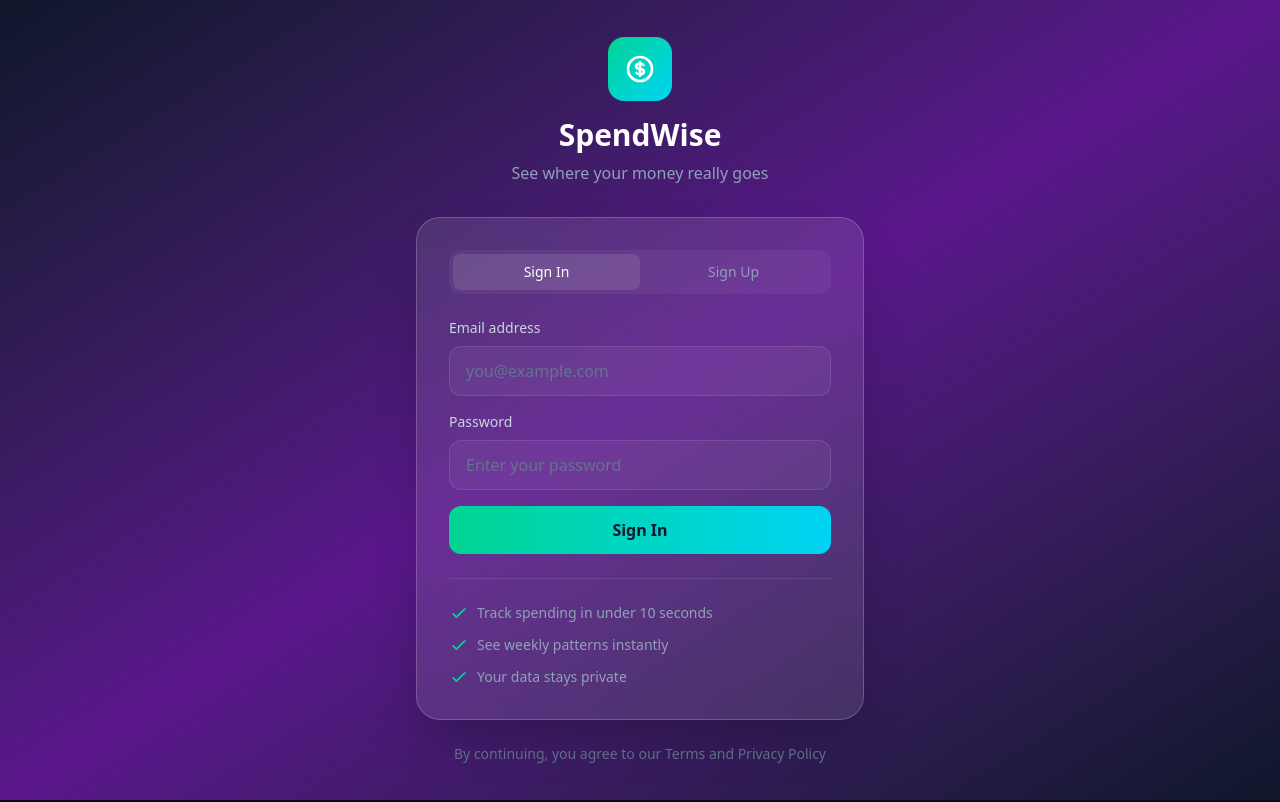
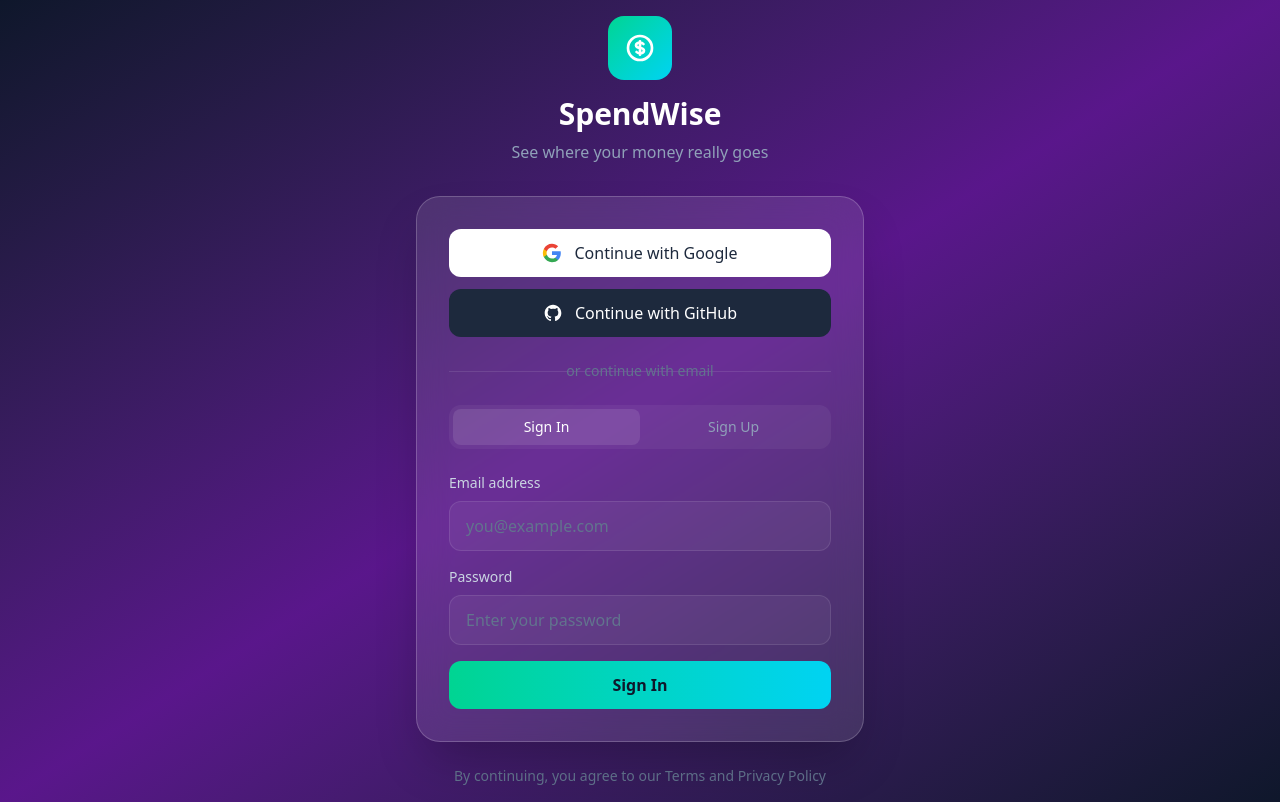
Before and after one commit to joelanarba/spendwise, a Next.js app: page /login in a window 1280 px wide. Built offline with nearby package versions, Linux system fonts and the light colour scheme; no server answers.

Commit message:
Add Google and GitHub OAuth sign-in options

```diff
--- a/src/app/login/page.tsx
+++ b/src/app/login/page.tsx
@@ -13,9 +13,30 @@ export default function LoginPage() {
   const [password, setPassword] = useState('')
   const [mode, setMode] = useState<AuthMode>('signin')
   const [isLoading, setIsLoading] = useState(false)
+  const [socialLoading, setSocialLoading] = useState<string | null>(null)
   const [message, setMessage] = useState<{ type: 'success' | 'error'; text: string } | null>(null)
 
   const supabase = createClient()
+
+  const handleSocialLogin = async (provider: 'google' | 'github') => {
+    setSocialLoading(provider)
+    setMessage(null)
+
+    try {
+      const { error } = await supabase.auth.signInWithOAuth({
+        provider,
+        options: {
+          redirectTo: `${window.location.origin}/auth/callback`,
+        },
+      })
+
+      if (error) throw error
+    } catch (error) {
+      const err = error as Error
+      setMessage({ type: 'error', text: err.message })
+      setSocialLoading(null)
+    }
+  }
 
   const handleSubmit = async (e: React.FormEvent) => {
     e.preventDefault()
@@ -24,7 +45,6 @@ export default function LoginPage() {
 
     try {
       if (mode === 'signup') {
-        // Sign up with email and password
         const { error } = await supabase.auth.signUp({
           email,
           password,
@@ -35,20 +55,17 @@ export default function LoginPage() {
 
         if (error) throw error
 
-        // Auto sign in after signup (Supabase allows this when email confirmation is disabled)
         const { error: signInError } = await supabase.auth.signInWithPassword({
           email,
           password,
         })
 
         if (signInError) {
-          // Email confirmation might be required
-          setMessage({ type: 'success', text: 'Account created! Check your email to confirm, or sign in if confirmation is disabled.' })
+          setMessage({ type: 'success', text: 'Account created! Check your email to confirm.' })
         } else {
           router.push('/dashboard')
         }
       } else {
-        // Sign in with email and password
         const { error } = await supabase.auth.signInWithPassword({
           email,
           password,
@@ -83,6 +100,60 @@ export default function LoginPage() {
 
         {/* Login Card */}
         <div className="bg-white/10 backdrop-blur-lg rounded-3xl p-8 border border-white/20 shadow-2xl">
+          {/* Social Login Buttons */}
+          <div className="space-y-3 mb-6">
+            <button
+              type="button"
+              onClick={() => handleSocialLogin('google')}
+              disabled={socialLoading !== null}
+              className="w-full py-3 px-4 rounded-xl bg-white text-slate-800 font-medium hover:bg-slate-100 focus:outline-none focus:ring-2 focus:ring-white/50 disabled:opacity-50 disabled:cursor-not-allowed transition-all flex items-center justify-center gap-3"
+            >
+              {socialLoading === 'google' ? (
+                <svg className="animate-spin h-5 w-5" viewBox="0 0 24 24">
+                  <circle className="opacity-25" cx="12" cy="12" r="10" stroke="currentColor" strokeWidth="4" fill="none" />
+                  <path className="opacity-75" fill="currentColor" d="M4 12a8 8 0 018-8V0C5.373 0 0 5.373 0 12h4z" />
+                </svg>
+              ) : (
+                <svg className="w-5 h-5" viewBox="0 0 24 24">
+                  <path fill="#4285F4" d="M22.56 12.25c0-.78-.07-1.53-.2-2.25H12v4.26h5.92c-.26 1.37-1.04 2.53-2.21 3.31v2.77h3.57c2.08-1.92 3.28-4.74 3.28-8.09z"/>
+                  <path fill="#34A853" d="M12 23c2.97 0 5.46-.98 7.28-2.66l-3.57-2.77c-.98.66-2.23 1.06-3.71 1.06-2.86 0-5.29-1.93-6.16-4.53H2.18v2.84C3.99 20.53 7.7 23 12 23z"/>
+                  <path fill="#FBBC05" d="M5.84 14.09c-.22-.66-.35-1.36-.35-2.09s.13-1.43.35-2.09V7.07H2.18C1.43 8.55 1 10.22 1 12s.43 3.45 1.18 4.93l2.85-2.22.81-.62z"/>
+                  <path fill="#EA4335" d="M12 5.38c1.62 0 3.06.56 4.21 1.64l3.15-3.15C17.45 2.09 14.97 1 12 1 7.7 1 3.99 3.47 2.18 7.07l3.66 2.84c.87-2.6 3.3-4.53 6.16-4.53z"/>
+                </svg>
+              )}
+              Continue with Google
+            </button>
+
+            <button
+              type="button"
+              onClick={() => handleSocialLogin('github')}
+              disabled={socialLoading !== null}
+              className="w-full py-3 px-4 rounded-xl bg-slate-800 text-white font-medium hover:bg-slate-700 focus:outline-none focus:ring-2 focus:ring-slate-500 disabled:opacity-50 disabled:cursor-not-allowed transition-all flex items-center justify-center gap-3"
+            >
+              {socialLoading === 'github' ? (
+                <svg className="animate-spin h-5 w-5" viewBox="0 0 24 24">
+                  <circle className="opacity-25" cx="12" cy="12" r="10" stroke="currentColor" strokeWidth="4" fill="none" />
+                  <path className="opacity-75" fill="currentColor" d="M4 12a8 8 0 018-8V0C5.373 0 0 5.373 0 12h4z" />
+                </svg>
+              ) : (
+                <svg className="w-5 h-5" fill="currentColor" viewBox="0 0 24 24">
+                  <path fillRule="evenodd" clipRule="evenodd" d="M12 2C6.477 2 2 6.477 2 12c0 4.42 2.865 8.17 6.839 9.49.5.092.682-.217.682-.482 0-.237-.008-.866-.013-1.7-2.782.604-3.369-1.34-3.369-1.34-.454-1.156-1.11-1.464-1.11-1.464-.908-.62.069-.608.069-.608 1.003.07 1.531 1.03 1.531 1.03.892 1.529 2.341 1.087 2.91.831.092-.646.35-1.086.636-1.336-2.22-.253-4.555-1.11-4.555-4.943 0-1.091.39-1.984 1.029-2.683-.103-.253-.446-1.27.098-2.647 0 0 .84-.269 2.75 1.025A9.578 9.578 0 0112 6.836c.85.004 1.705.114 2.504.336 1.909-1.294 2.747-1.025 2.747-1.025.546 1.377.203 2.394.1 2.647.64.699 1.028 1.592 1.028 2.683 0 3.842-2.339 4.687-4.566 4.935.359.309.678.919.678 1.852 0 1.336-.012 2.415-.012 2.743 0 .267.18.578.688.48C19.138 20.167 22 16.418 22 12c0-5.523-4.477-10-10-10z"/>
+                </svg>
+              )}
+              Continue with GitHub
+            </button>
+          </div>
+
+          {/* Divider */}
+          <div className="relative my-6">
+            <div className="absolute inset-0 flex items-center">
+              <div className="w-full border-t border-white/10"></div>
+            </div>
+            <div className="relative flex justify-center text-sm">
+              <span className="px-2 bg-transparent text-slate-500">or continue with email</span>
+            </div>
+          </div>
+
           {/* Tab Switcher */}
           <div className="flex mb-6 bg-white/5 rounded-xl p-1">
             <button
@@ -150,7 +221,7 @@ export default function LoginPage() {
                 <span className="flex items-center justify-center gap-2">
                   <svg className="animate-spin h-5 w-5" viewBox="0 0 24 24">
                     <circle className="opacity-25" cx="12" cy="12" r="10" stroke="currentColor" strokeWidth="4" fill="none" />
-                    <path className="opacity-75" fill="currentColor" d="M4 12a8 8 0 018-8V0C5.373 0 0 5.373 0 12h4zm2 5.291A7.962 7.962 0 014 12H0c0 3.042 1.135 5.824 3 7.938l3-2.647z" />
+                    <path className="opacity-75" fill="currentColor" d="M4 12a8 8 0 018-8V0C5.373 0 0 5.373 0 12h4z" />
                   </svg>
                   {mode === 'signin' ? 'Signing in...' : 'Creating account...'}
                 </span>
@@ -170,30 +241,6 @@ export default function LoginPage() {
               {message.text}
             </div>
           )}
-
-          {/* Benefits */}
-          <div className="mt-6 pt-6 border-t border-white/10">
-            <ul className="space-y-3 text-sm text-slate-400">
-              <li className="flex items-center gap-2">
-                <svg className="w-5 h-5 text-emerald-400" fill="none" stroke="currentColor" viewBox="0 0 24 24">
-                  <path strokeLinecap="round" strokeLinejoin="round" strokeWidth={2} d="M5 13l4 4L19 7" />
-                </svg>
-                Track spending in under 10 seconds
-              </li>
-              <li className="flex items-center gap-2">
-                <svg className="w-5 h-5 text-emerald-400" fill="none" stroke="currentColor" viewBox="0 0 24 24">
-                  <path strokeLinecap="round" strokeLinejoin="round" strokeWidth={2} d="M5 13l4 4L19 7" />
-                </svg>
-                See weekly patterns instantly
-              </li>
-              <li className="flex items-center gap-2">
-                <svg className="w-5 h-5 text-emerald-400" fill="none" stroke="currentColor" viewBox="0 0 24 24">
-                  <path strokeLinecap="round" strokeLinejoin="round" strokeWidth={2} d="M5 13l4 4L19 7" />
-                </svg>
-                Your data stays private
-              </li>
-            </ul>
-          </div>
         </div>
 
         {/* Footer */}
```
